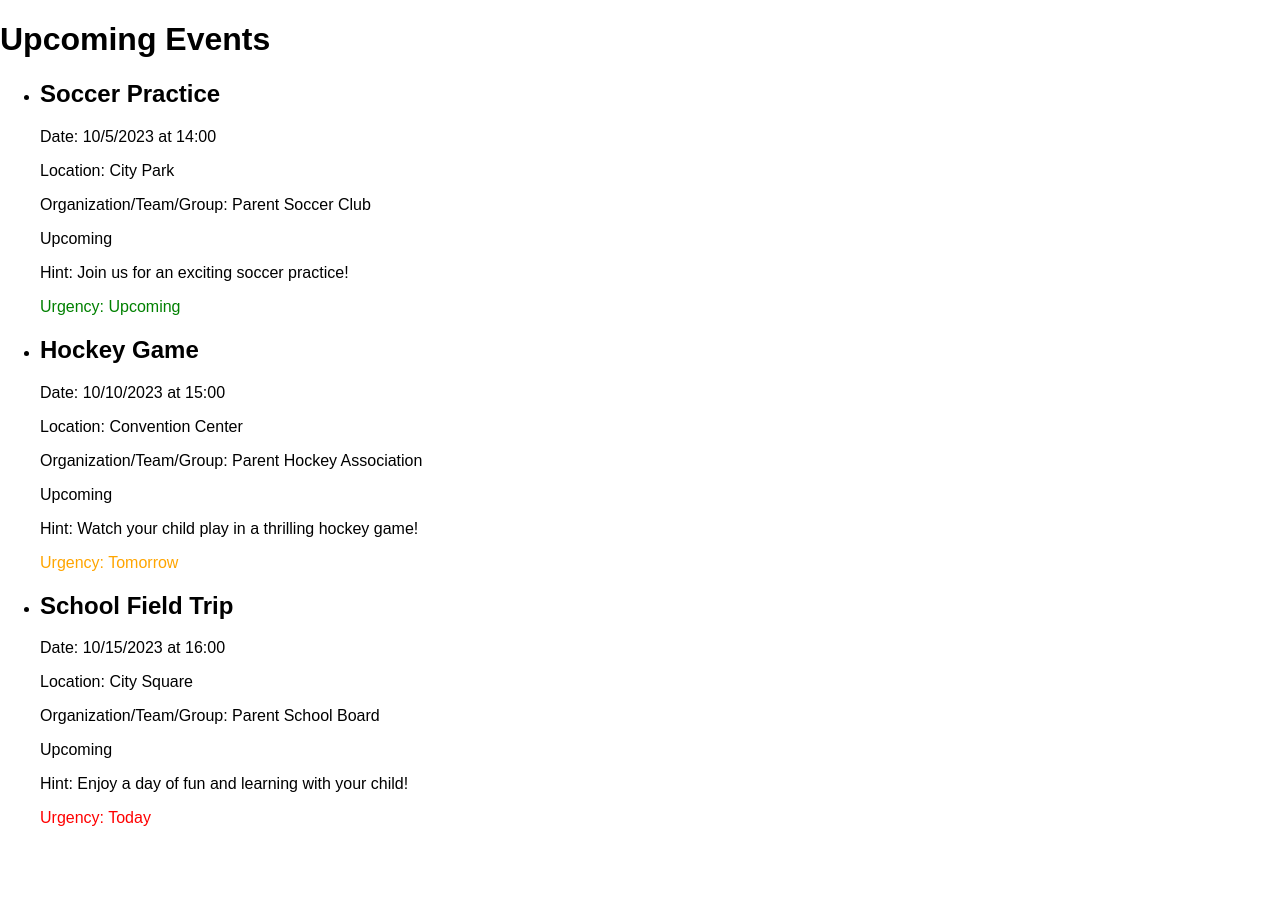
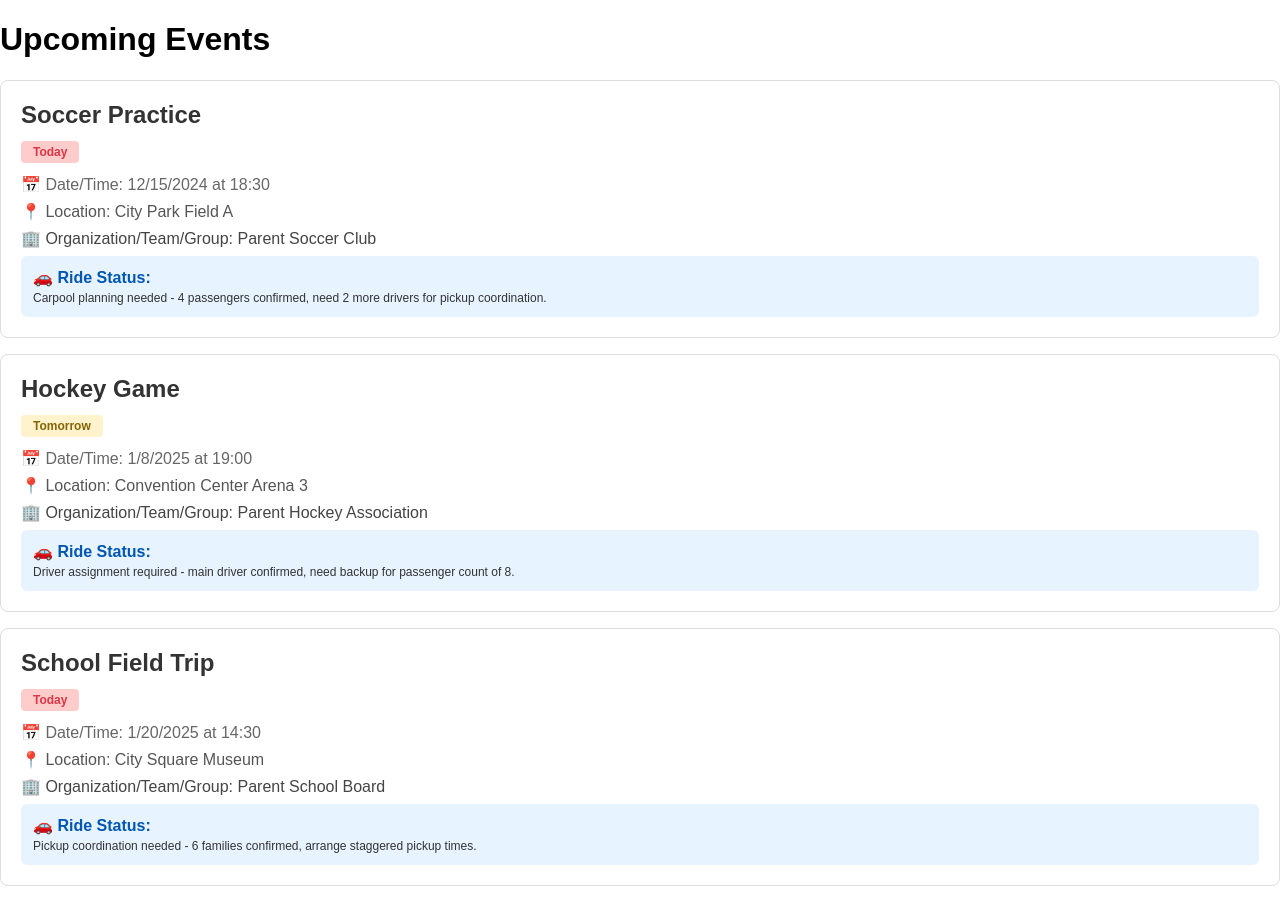
Before and after one commit to souvlakki/VroomVroom, a React (Vite) app in the folder frontend/: page /events in a window 1280 px wide. Before the commit the page ends 843 px from the top, so only its background shows below. Built offline with nearby package versions, Linux system fonts and the light colour scheme.

Commit message:
Improve events page cards and ride planning hints

```diff
--- a/frontend/src/components/Events/EventsPage.tsx
+++ b/frontend/src/components/Events/EventsPage.tsx
@@ -1,34 +1,33 @@
-
 const EventsPage = () => {
   const events = [
     {
       title: "Soccer Practice",
-      date: new Date("2023-10-05T14:00:00Z"),
-      time: "14:00",
-      location: "City Park",
+      date: new Date("2024-12-15T18:30:00Z"),
+      time: "18:30",
+      location: "City Park Field A",
       organization: "Parent Soccer Club",
       status: "Upcoming",
-      hint: "Join us for an exciting soccer practice!",
-      urgency: "Upcoming"
+      hint: "Carpool planning needed - 4 passengers confirmed, need 2 more drivers for pickup coordination.",
+      urgency: "Today"
     },
     {
       title: "Hockey Game",
-      date: new Date("2023-10-10T15:00:00Z"),
-      time: "15:00",
-      location: "Convention Center",
+      date: new Date("2025-01-08T19:00:00Z"),
+      time: "19:00",
+      location: "Convention Center Arena 3",
       organization: "Parent Hockey Association",
       status: "Upcoming",
-      hint: "Watch your child play in a thrilling hockey game!",
+      hint: "Driver assignment required - main driver confirmed, need backup for passenger count of 8.",
       urgency: "Tomorrow"
     },
     {
       title: "School Field Trip",
-      date: new Date("2023-10-15T16:00:00Z"),
-      time: "16:00",
-      location: "City Square",
+      date: new Date("2025-01-20T14:30:00Z"),
+      time: "14:30",
+      location: "City Square Museum",
       organization: "Parent School Board",
       status: "Upcoming",
-      hint: "Enjoy a day of fun and learning with your child!",
+      hint: "Pickup coordination needed - 6 families confirmed, arrange staggered pickup times.",
       urgency: "Today"
     }
   ];
@@ -36,21 +35,51 @@ const EventsPage = () => {
   return (
     <div className="events-page">
       <h1>Upcoming Events</h1>
-      <ul>
-        {events.map((event, index) => (
-          <li key={index} className="event-item">
-            <h2>{event.title}</h2>
-            <p>Date: {event.date.toLocaleDateString()} at {event.time}</p>
-            <p>Location: {event.location}</p>
-            <p>Organization/Team/Group: {event.organization}</p>
-            <span className={`status-badge ${event.status.toLowerCase()}`}>{event.status}</span>
-            <p>Hint: {event.hint}</p>
-            <p style={{ color: event.urgency === 'Today' ? 'red' : (event.urgency === 'Tomorrow' ? 'orange' : 'green') }}>
-              Urgency: {event.urgency}
-            </p>
-          </li>
-        ))}
-      </ul>
+      {events.map((event) => (
+        <div key={event.title} style={{
+          border: '1px solid #ddd',
+          borderRadius: '8px',
+          padding: '20px',
+          marginBottom: '16px',
+          backgroundColor: '#fff'
+        }}>
+          <h2 style={{ margin: '0 0 12px 0', color: '#333' }}>{event.title}</h2>
+
+          <div style={{ display: 'flex', gap: '8px', marginBottom: '12px' }}>
+            <span
+              className={`status-badge ${event.status.toLowerCase()}`}
+              style={{
+                backgroundColor: event.urgency === 'Today' ? '#ffcccc' : (event.urgency === 'Tomorrow' ? '#fff3cd' : '#d4edda'),
+                color: event.urgency === 'Today' ? '#dc3545' : (event.urgency === 'Tomorrow' ? '#856404' : '#155724'),
+                padding: '4px 12px',
+                borderRadius: '4px',
+                fontSize: '12px',
+                fontWeight: 'bold'
+              }}
+            >
+              {event.urgency}
+            </span>
+          </div>
+
+          <p style={{ margin: '8px 0', color: '#666' }}>📅 Date/Time: {event.date.toLocaleDateString()} at {event.time}</p>
+
+          <p style={{ margin: '8px 0', color: '#555' }}>📍 Location: {event.location}</p>
+
+          <p style={{ margin: '8px 0', color: '#444' }}>🏢 Organization/Team/Group: {event.organization}</p>
+
+          <div
+            style={{
+              backgroundColor: event.status === "Upcoming" ? "#e7f3ff" : "#fff",
+              padding: '12px',
+              borderRadius: '6px',
+              marginTop: '8px'
+            }}
+          >
+            <p style={{ margin: 0, color: '#0056b3', fontWeight: 'bold' }}>🚗 Ride Status:</p>
+            <p style={{ margin: '4px 0 0 0', fontSize: '12px', color: '#333' }}>{event.hint}</p>
+          </div>
+        </div>
+      ))}
     </div>
   );
 };
```
